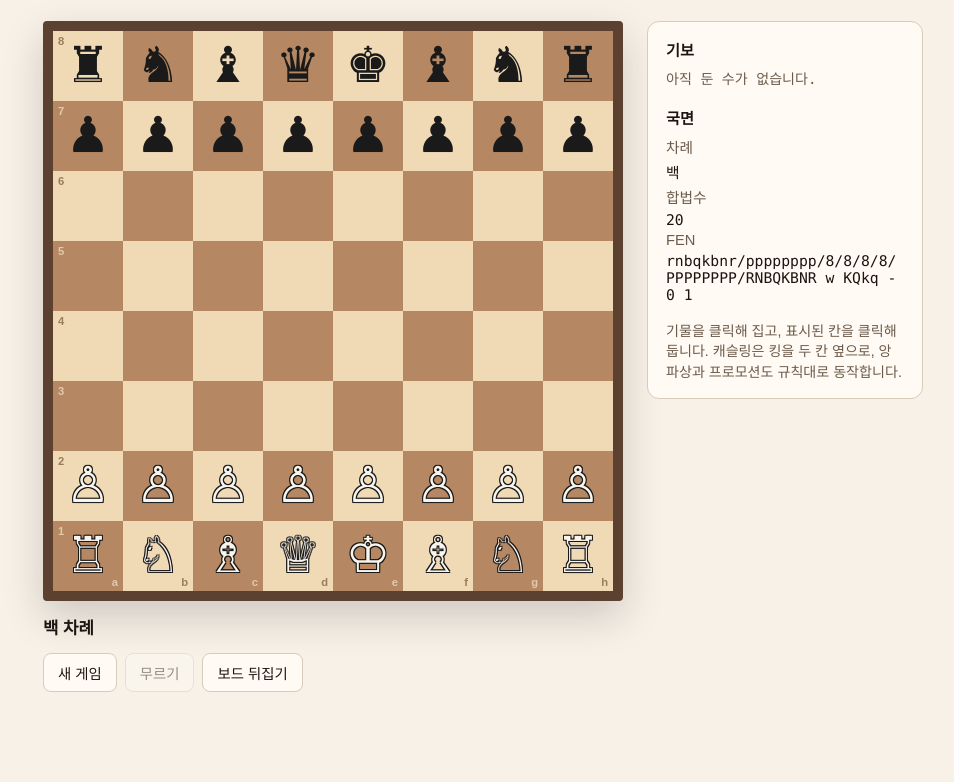
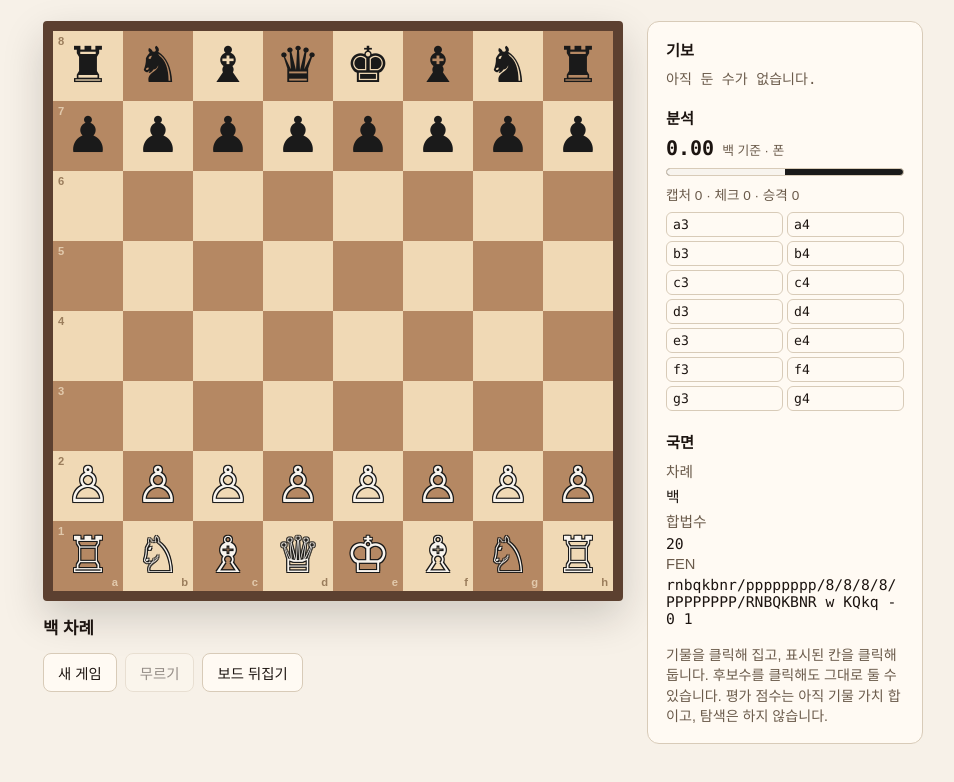
Before and after one commit to sihu10658-rgb/chesse_engine, a website with bundled scripts: page index.html in a window 1280 px wide. Shown: the part 70-852 px from the top of the page, without its empty margins (157-1111 px from the left). Before the commit the page ends 810 px from the top, so only its background shows below. Built offline with nearby package versions, Linux system fonts and the light colour scheme.

Commit message:
Phase 4: 수 분석기와 분석 패널
analyzer.js가 탐색 없이 현재 국면만 설명한다.

- evaluate(): 기물 가치 합, 백 기준 centipawn. Phase 5 엔진이 그대로 쓴다.
- describeMove(): SAN/UCI에 캡처·체크·메이트·승격·캐슬링·즉시 이득을 붙인다.
  체크와 메이트는 SAN이 이미 붙인 +/#를 읽는다 — 합법수 생성을 두 번 돌리지 않는다.
- analyze(): 후보수를 메이트 → 이득 → 체크 → 표기순으로 정렬하고 분류를 센다.

UI 사이드 패널에 평가 점수, 평가 막대, 캡처/체크/승격 개수, 후보수 버튼을 넣었다.
후보수를 클릭하면 그 수를 둔다. 승격은 후보가 4개로 갈라져 있어 기물을 바로 고른다.

tests/analyzer.js를 npm test에 추가했다. perft와 대국 시나리오도 그대로 통과한다.

락파일이 없어 npm ci가 무조건 실패하던 Node.js CI 워크플로는 지웠다.

Co-Authored-By: Claude Opus 5 (1M context) <noreply@anthropic.com>

```diff
--- a/css/board.css
+++ b/css/board.css
@@ -302,6 +302,109 @@ h1 {
   word-break: break-all;
 }
 
+/* 분석 패널 ------------------------------------------------------------- */
+
+.eval {
+  display: flex;
+  align-items: baseline;
+  gap: 8px;
+}
+
+.eval-score {
+  font-family: ui-monospace, SFMono-Regular, Menlo, monospace;
+  font-size: 1.25rem;
+  font-variant-numeric: tabular-nums;
+}
+
+.eval-score.ahead-white {
+  color: #2f6b3a;
+}
+
+.eval-score.ahead-black {
+  color: var(--danger);
+}
+
+.eval-note {
+  color: var(--muted);
+  font-size: 0.8rem;
+}
+
+.eval-bar {
+  display: block;
+  height: 8px;
+  margin: 8px 0;
+  overflow: hidden;
+  background: var(--black-piece);
+  border: 1px solid var(--line);
+  border-radius: 999px;
+}
+
+.eval-fill {
+  display: block;
+  width: 50%;
+  height: 100%;
+  background: var(--white-piece);
+  transition: width 140ms ease-out;
+}
+
+.move-counts {
+  margin: 0 0 8px;
+  color: var(--muted);
+  font-size: 0.85rem;
+}
+
+.candidates {
+  display: grid;
+  grid-template-columns: repeat(auto-fill, minmax(88px, 1fr));
+  gap: 4px;
+  max-height: 200px;
+  margin: 0;
+  padding: 0;
+  overflow-y: auto;
+  list-style: none;
+}
+
+.candidate {
+  display: flex;
+  align-items: baseline;
+  justify-content: space-between;
+  gap: 4px;
+  width: 100%;
+  padding: 4px 6px;
+  background: transparent;
+  border: 1px solid var(--line);
+  border-radius: 6px;
+  color: inherit;
+  cursor: pointer;
+  font-family: ui-monospace, SFMono-Regular, Menlo, monospace;
+  font-size: 0.82rem;
+  text-align: left;
+}
+
+.candidate:hover {
+  background: #f1e7d8;
+}
+
+.candidate.from-selected {
+  border-color: var(--select);
+  background: #fdf4d8;
+}
+
+.candidate-tag {
+  color: var(--muted);
+  font-size: 0.72rem;
+  white-space: nowrap;
+}
+
+.candidate-tag.gain {
+  color: #2f6b3a;
+}
+
+.candidate-tag.mate,
+.candidate-tag.check {
+  color: var(--danger);
+}
+
 .note {
   margin: 0;
   color: var(--muted);
--- a/index.html
+++ b/index.html
@@ -29,6 +29,19 @@
         </section>
 
         <section>
+          <h2>분석</h2>
+          <div class="eval">
+            <strong id="eval-score" class="eval-score">0.00</strong>
+            <span class="eval-note">백 기준 · 폰</span>
+          </div>
+          <div class="eval-bar" role="img" aria-label="평가 막대">
+            <span id="eval-fill" class="eval-fill"></span>
+          </div>
+          <p id="move-counts" class="move-counts">캡처 0 · 체크 0 · 승격 0</p>
+          <ul id="candidates" class="candidates" aria-label="후보수"></ul>
+        </section>
+
+        <section>
           <h2>국면</h2>
           <dl class="meta">
             <dt>차례</dt>
@@ -41,8 +54,8 @@
         </section>
 
         <p class="note">
-          기물을 클릭해 집고, 표시된 칸을 클릭해 둡니다. 캐슬링은 킹을 두 칸 옆으로,
-          앙파상과 프로모션도 규칙대로 동작합니다.
+          기물을 클릭해 집고, 표시된 칸을 클릭해 둡니다. 후보수를 클릭해도 그대로 둘 수
+          있습니다. 평가 점수는 아직 기물 가치 합이고, 탐색은 하지 않습니다.
         </p>
       </aside>
     </main>
--- /dev/null
+++ b/js/analyzer.js
@@ -0,0 +1,111 @@
+/**
+ * 수 분석기. 탐색 없이 지금 국면만 설명한다.
+ * 평가 함수는 Phase 5 엔진이 그대로 쓴다. 여기서 DOM은 건드리지 않는다.
+ */
+
+import { pieceColor, pieceType } from "./pieces.js";
+import { moveToUCI } from "./moves.js";
+import { getGameStatus, toSAN } from "./rules.js";
+
+/** centipawn. 킹은 탐색에서 쓰는 상한값일 뿐 재료 계산에는 넣지 않는다. */
+export const PIECE_VALUES = {
+  pawn: 100,
+  knight: 320,
+  bishop: 330,
+  rook: 500,
+  queen: 900,
+  king: 20000,
+};
+
+export function valueOf(piece) {
+  return PIECE_VALUES[pieceType(piece)] ?? 0;
+}
+
+/** 색별 기물 가치 합. 킹은 양쪽에 하나씩이라 빼고 센다. */
+export function countMaterial(board) {
+  const total = { w: 0, b: 0 };
+  for (const piece of board) {
+    if (!piece) continue;
+    const type = pieceType(piece);
+    if (type === "king") continue;
+    total[pieceColor(piece)] += PIECE_VALUES[type];
+  }
+  return total;
+}
+
+/** 정적 평가. 백 기준 centipawn, 양수면 백이 유리하다. */
+export function evaluate(state) {
+  const { w, b } = countMaterial(state.board);
+  return w - b;
+}
+
+/** 평가 점수를 폰 단위 문자열로. 항상 부호를 붙인다. */
+export function formatScore(score) {
+  const pawns = score / 100;
+  if (Math.abs(pawns) < 0.005) return "0.00";
+  return `${pawns > 0 ? "+" : "−"}${Math.abs(pawns).toFixed(2)}`;
+}
+
+/** 수 하나가 당장 벌어들이는 재료. 상대의 응수는 보지 않는다. */
+function gainOf(move) {
+  let gain = move.captured ? valueOf(move.captured) : 0;
+  if (move.promotion) gain += valueOf(move.promotion) - PIECE_VALUES.pawn;
+  return gain;
+}
+
+/**
+ * 수 하나를 설명한다. 수를 두기 *전* 상태를 넘겨야 한다.
+ * SAN이 이미 체크(+)/메이트(#)를 붙이므로 그걸 그대로 읽는다.
+ */
+export function describeMove(state, move, legalMoves) {
+  const san = toSAN(state, move, legalMoves);
+  return {
+    move,
+    san,
+    uci: moveToUCI(move),
+    piece: move.piece,
+    capture: Boolean(move.captured),
+    captured: move.captured,
+    enPassant: move.enPassant,
+    promotion: move.promotion,
+    castle: move.castle,
+    check: san.endsWith("+"),
+    mate: san.endsWith("#"),
+    gain: gainOf(move),
+  };
+}
+
+/** 후보수 정렬: 메이트 → 이득 큰 순 → 체크 → 표기 순. */
+function compareMoves(a, b) {
+  if (a.mate !== b.mate) return a.mate ? -1 : 1;
+  if (a.gain !== b.gain) return b.gain - a.gain;
+  if (a.check !== b.check) return a.check ? -1 : 1;
+  return a.san.localeCompare(b.san);
+}
+
+/**
+ * 현재 국면 분석.
+ * { sideToMove, status, check, score, material, moves, counts }
+ */
+export function analyze(state, status = getGameStatus(state)) {
+  const moves = status.legalMoves
+    .map((move) => describeMove(state, move, status.legalMoves))
+    .sort(compareMoves);
+
+  return {
+    sideToMove: state.sideToMove,
+    status: status.type,
+    check: status.check,
+    score: evaluate(state),
+    material: countMaterial(state.board),
+    moves,
+    counts: {
+      total: moves.length,
+      captures: moves.filter((entry) => entry.capture).length,
+      checks: moves.filter((entry) => entry.check || entry.mate).length,
+      promotions: moves.filter((entry) => entry.promotion).length,
+      castles: moves.filter((entry) => entry.castle).length,
+      mates: moves.filter((entry) => entry.mate).length,
+    },
+  };
+}
--- a/js/ui.js
+++ b/js/ui.js
@@ -7,6 +7,7 @@ import { pieceColor, pieceSymbol, pieceType } from "./pieces.js";
 import { createStartPosition, indexToSquare, toFEN } from "./board.js";
 import { findKing } from "./moves.js";
 import { getGameStatus, isGameOver, playMove, undoMove } from "./rules.js";
+import { analyze, formatScore } from "./analyzer.js";
 
 const FILES = "abcdefgh";
 
@@ -20,6 +21,10 @@ const dom = {
   newGame: document.querySelector("#new-game"),
   undo: document.querySelector("#undo"),
   flip: document.querySelector("#flip"),
+  evalScore: document.querySelector("#eval-score"),
+  evalFill: document.querySelector("#eval-fill"),
+  moveCounts: document.querySelector("#move-counts"),
+  candidates: document.querySelector("#candidates"),
   promotion: document.querySelector("#promotion"),
   promotionChoices: document.querySelector("#promotion-choices"),
   promotionCancel: document.querySelector("#promotion-cancel"),
@@ -27,6 +32,7 @@ const dom = {
 
 let state = createStartPosition();
 let status = getGameStatus(state);
+let report = analyze(state, status);
 let selected = null;
 let flipped = false;
 let pendingPromotion = null;
@@ -153,6 +159,79 @@ function renderPanel() {
   dom.undo.disabled = state.history.length === 0;
 
   renderMoveList();
+  renderAnalysis();
+}
+
+/** 평가 막대는 ±10폰을 양 끝으로 본다. 그 밖은 끝에 붙인다. */
+function evalPercent(score) {
+  const clamped = Math.max(-1000, Math.min(1000, score));
+  return 50 + clamped / 20;
+}
+
+function renderAnalysis() {
+  dom.evalScore.textContent = formatScore(report.score);
+  dom.evalScore.classList.toggle("ahead-white", report.score > 0);
+  dom.evalScore.classList.toggle("ahead-black", report.score < 0);
+  dom.evalFill.style.width = `${evalPercent(report.score)}%`;
+
+  const { captures, checks, promotions } = report.counts;
+  dom.moveCounts.textContent = `캡처 ${captures} · 체크 ${checks} · 승격 ${promotions}`;
+
+  renderCandidates();
+}
+
+function renderCandidates() {
+  if (report.moves.length === 0) {
+    const empty = document.createElement("li");
+    empty.className = "moves-empty";
+    empty.textContent = "둘 수 있는 수가 없습니다.";
+    dom.candidates.replaceChildren(empty);
+    return;
+  }
+
+  const fragment = document.createDocumentFragment();
+  for (const entry of report.moves) {
+    const item = document.createElement("li");
+
+    const button = document.createElement("button");
+    button.type = "button";
+    button.className = "candidate";
+    if (entry.move.from === selected) button.classList.add("from-selected");
+    button.addEventListener("click", () => playCandidate(entry));
+
+    const san = document.createElement("span");
+    san.className = "candidate-san";
+    san.textContent = entry.san;
+    button.append(san);
+
+    const tag = candidateTag(entry);
+    if (tag) {
+      const label = document.createElement("span");
+      label.className = `candidate-tag ${tag.className}`;
+      label.textContent = tag.text;
+      button.append(label);
+    }
+
+    item.append(button);
+    fragment.append(item);
+  }
+
+  dom.candidates.replaceChildren(fragment);
+  dom.candidates.scrollTop = 0;
+}
+
+function candidateTag(entry) {
+  if (entry.mate) return { text: "메이트", className: "mate" };
+  if (entry.promotion) return { text: `+${entry.gain / 100}`, className: "gain" };
+  if (entry.capture) return { text: `+${entry.gain / 100}`, className: "gain" };
+  if (entry.check) return { text: "체크", className: "check" };
+  if (entry.castle) return { text: "캐슬링", className: "quiet" };
+  return null;
+}
+
+function playCandidate(entry) {
+  if (pendingPromotion || isGameOver(status)) return;
+  applyMove(entry.move);
 }
 
 function renderMoveList() {
@@ -192,6 +271,7 @@ function render() {
 
 function refresh() {
   status = getGameStatus(state);
+  report = analyze(state, status);
   render();
 }
 
--- a/package.json
+++ b/package.json
@@ -5,6 +5,6 @@
   "description": "브라우저에서 도는 체스 엔진. 정적 파일이라 index.html만 열면 된다.",
   "type": "module",
   "scripts": {
-    "test": "node tests/perft.js && node tests/game.js"
+    "test": "node tests/perft.js && node tests/game.js && node tests/analyzer.js"
   }
 }
--- /dev/null
+++ b/tests/analyzer.js
@@ -0,0 +1,132 @@
+/**
+ * 수 분석기 테스트. 평가 점수와 후보수 분류를 본다.
+ *
+ *   node tests/analyzer.js
+ */
+
+import { createStartPosition, parseFEN, squareToIndex } from "../js/board.js";
+import {
+  PIECE_VALUES,
+  analyze,
+  countMaterial,
+  evaluate,
+  formatScore,
+} from "../js/analyzer.js";
+
+let failures = 0;
+
+function check(label, condition, detail = "") {
+  if (!condition) failures += 1;
+  console.log(`${condition ? "  ok" : "FAIL"}  ${label}${detail ? `  (${detail})` : ""}`);
+}
+
+function sanList(report) {
+  return report.moves.map((entry) => entry.san);
+}
+
+console.log("수 분석기");
+
+console.log("\n[정적 평가]");
+const start = createStartPosition();
+const startMaterial = countMaterial(start.board);
+const expected = PIECE_VALUES.pawn * 8 + PIECE_VALUES.knight * 2 +
+  PIECE_VALUES.bishop * 2 + PIECE_VALUES.rook * 2 + PIECE_VALUES.queen;
+check(
+  "시작 위치 기물 합 4000 대칭",
+  startMaterial.w === expected && startMaterial.b === expected,
+  `${startMaterial.w} vs ${startMaterial.b}`,
+);
+check("시작 위치 평가 0", evaluate(start) === 0, String(evaluate(start)));
+check(
+  "흑 퀸이 없으면 +900",
+  evaluate(parseFEN("rnb1kbnr/pppppppp/8/8/8/8/PPPPPPPP/RNBQKBNR w KQkq - 0 1")) === 900,
+);
+check(
+  "백 룩이 없으면 -500",
+  evaluate(parseFEN("rnbqkbnr/pppppppp/8/8/8/8/PPPPPPPP/1NBQKBNR w Kkq - 0 1")) === -500,
+);
+check("점수 표기", formatScore(0) === "0.00" && formatScore(150) === "+1.50", formatScore(150));
+check("음수 점수 표기", formatScore(-320) === "−3.20", formatScore(-320));
+
+console.log("\n[후보수 분류]");
+const startReport = analyze(start);
+check("시작 위치 합법수 20", startReport.counts.total === 20, String(startReport.counts.total));
+check(
+  "시작 위치엔 캡처/체크/승격 없음",
+  startReport.counts.captures === 0 &&
+    startReport.counts.checks === 0 &&
+    startReport.counts.promotions === 0,
+);
+check(
+  "이득이 같으면 표기순",
+  sanList(startReport).slice(0, 3).join(" ") === "a3 a4 b3",
+  sanList(startReport).slice(0, 3).join(" "),
+);
+
+// 백 폰 e4가 흑 퀸 d5를 잡을 수 있다. 가장 큰 이득이 맨 앞에 와야 한다.
+const captureReport = analyze(
+  parseFEN("rnb1kbnr/ppp1pppp/8/3q4/4P3/8/PPPP1PPP/RNBQKBNR w KQkq - 0 1"),
+);
+check("최대 이득 수가 첫 후보", captureReport.moves[0].san === "exd5", captureReport.moves[0].san);
+check(
+  "퀸 캡처 이득 900",
+  captureReport.moves[0].gain === PIECE_VALUES.queen,
+  String(captureReport.moves[0].gain),
+);
+check("캡처 수를 센다", captureReport.counts.captures > 0, String(captureReport.counts.captures));
+
+const epReport = analyze(
+  parseFEN("rnbqkbnr/ppp1p1pp/8/3pPp2/8/8/PPPP1PPP/RNBQKBNR w KQkq f6 0 3"),
+);
+const epMove = epReport.moves.find((entry) => entry.san === "exf6");
+check("앙파상도 캡처로 분류", Boolean(epMove?.capture && epMove.enPassant));
+check("앙파상 이득 100", epMove?.gain === PIECE_VALUES.pawn, String(epMove?.gain));
+
+const promotionReport = analyze(parseFEN("8/P6k/8/8/8/8/6K1/8 w - - 0 1"));
+const queening = promotionReport.moves.find((entry) => entry.san.startsWith("a8=Q"));
+check("승격 후보 4개", promotionReport.counts.promotions === 4, String(promotionReport.counts.promotions));
+check("퀸 승격 이득 800", queening?.gain === 800, String(queening?.gain));
+check("퀸 승격이 첫 후보", promotionReport.moves[0] === queening, promotionReport.moves[0].san);
+
+console.log("\n[체크와 메이트]");
+const mateReport = analyze(parseFEN("6k1/5ppp/8/8/8/8/8/R3K2R w KQ - 0 1"));
+check("1수 메이트를 찾음", mateReport.moves[0].mate === true, mateReport.moves[0].san);
+check(
+  "메이트는 check가 아니라 mate로 표시 (SAN이 #로 끝난다)",
+  mateReport.moves[0].check === false && mateReport.moves[0].san.endsWith("#"),
+);
+check("메이트 수를 센다", mateReport.counts.mates >= 1, String(mateReport.counts.mates));
+
+const checkReport = analyze(parseFEN("4k3/8/8/8/8/8/8/R3K3 w Q - 0 1"));
+const checking = checkReport.moves.filter((entry) => entry.check);
+check(
+  "체크 거는 수 분류",
+  checking.length > 0 && checking.every((entry) => entry.san.endsWith("+")),
+  checking.map((entry) => entry.san).join(" "),
+);
+check(
+  "체크 수를 센다",
+  checkReport.counts.checks === checking.length + checkReport.counts.mates,
+  String(checkReport.counts.checks),
+);
+
+console.log("\n[게임 종료 국면]");
+const mated = analyze(parseFEN("rnb1kbnr/pppp1ppp/8/4p3/6Pq/5P2/PPPPP2P/RNBQKBNR w KQkq - 1 3"));
+check("체크메이트면 후보수 없음", mated.counts.total === 0 && mated.status === "checkmate");
+
+console.log("\n[캐슬링]");
+const castleReport = analyze(parseFEN("r3k2r/pppppppp/8/8/8/8/PPPPPPPP/R3K2R w KQkq - 0 1"));
+check("캐슬링 2개", castleReport.counts.castles === 2, String(castleReport.counts.castles));
+check(
+  "캐슬링 SAN",
+  castleReport.moves.filter((entry) => entry.castle).every((entry) => entry.san.startsWith("O-O")),
+);
+check(
+  "수 객체를 그대로 들고 있다 (UI가 바로 둘 수 있게)",
+  castleReport.moves[0].move.from === squareToIndex(
+    castleReport.moves[0].uci.slice(0, 2),
+  ),
+);
+
+console.log(failures === 0 ? "\n전부 통과" : `\n${failures}개 실패`);
+process.exit(failures === 0 ? 0 : 1);
```
Also changed, not shown: PLAN.md (+16 -7 lines), .github/workflows/node.js.yml (deleted), README.md.
